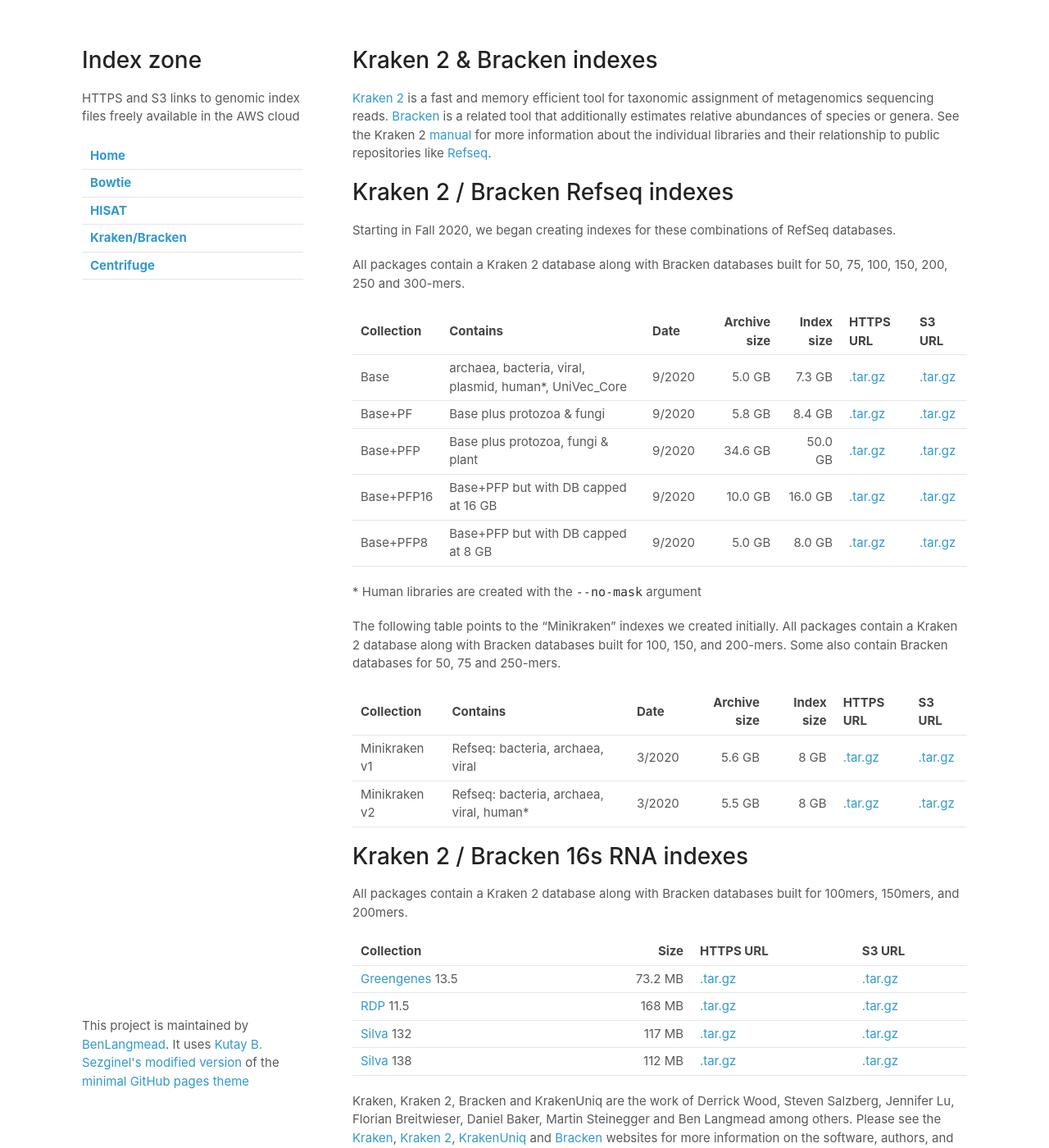
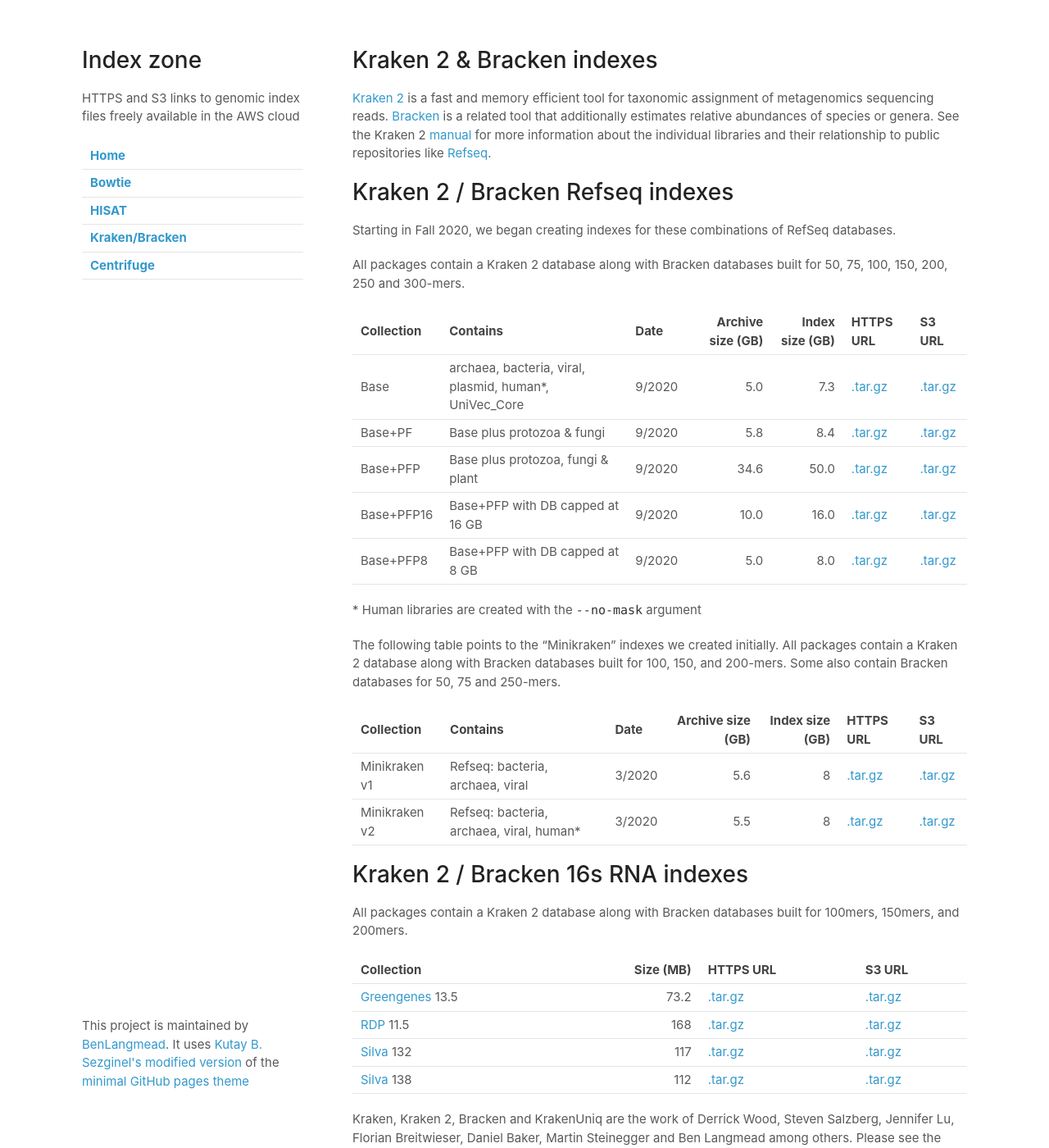
Before and after one commit to BenLangmead/aws-indexes, a Jekyll site: the page built from docs/k2.md, in a window 1280 px wide and 1400 px high. Shown: the whole window at 82% size. Built offline with Jekyll 4.4.1, drawn with Linux system fonts in a browser that asks for light colours; our own code applies the rules of GitHub Pages for plain Markdown files.

Commit message:
more concise tables

```diff
--- a/docs/k2.md
+++ b/docs/k2.md
@@ -11,13 +11,13 @@
 
 <div class="datatable-begin"></div>
 
-Collection    |     Contains                                            | Date    | Archive size |      Index size |                      HTTPS URL | S3 URL
-------------- | ------------------------------------------------------- | ------- | ------------:| ---------------:| ------------------------------ | ----------------------------
-Base          | archaea, bacteria, viral, plasmid, human*, UniVec_Core  | 9/2020  |       5.0 GB |          7.3 GB | [.tar.gz][k2_base_202009]      | [.tar.gz][k2_base_202009_s3]
-Base+PF       | Base plus protozoa & fungi                              | 9/2020  |       5.8 GB |          8.4 GB | [.tar.gz][k2_pluspf_202009]    | [.tar.gz][k2_pluspf_202009_s3]
-Base+PFP      | Base plus protozoa, fungi & plant                       | 9/2020  |      34.6 GB |         50.0 GB | [.tar.gz][k2_pluspfp_202009]   | [.tar.gz][k2_pluspfp_202009_s3]
-Base+PFP16    | Base+PFP but with DB capped at 16 GB                    | 9/2020  |      10.0 GB |         16.0 GB | [.tar.gz][k2_pluspfp16_202009] | [.tar.gz][k2_pluspfp16_202009_s3]
-Base+PFP8     | Base+PFP but with DB capped at 8 GB                     | 9/2020  |       5.0 GB |          8.0 GB | [.tar.gz][k2_pluspfp8_202009]  | [.tar.gz][k2_pluspfp8_202009_s3]
+Collection    |     Contains                                            | Date    | Archive size (GB) | Index size (GB) |                      HTTPS URL | S3 URL
+------------- | ------------------------------------------------------- | ------- | -----------------:| ---------------:| ------------------------------ | ----------------------------
+Base          | archaea, bacteria, viral, plasmid, human*, UniVec_Core  | 9/2020  |               5.0 |             7.3 | [.tar.gz][k2_base_202009]      | [.tar.gz][k2_base_202009_s3]
+Base+PF       | Base plus protozoa & fungi                              | 9/2020  |               5.8 |             8.4 | [.tar.gz][k2_pluspf_202009]    | [.tar.gz][k2_pluspf_202009_s3]
+Base+PFP      | Base plus protozoa, fungi & plant                       | 9/2020  |              34.6 |            50.0 | [.tar.gz][k2_pluspfp_202009]   | [.tar.gz][k2_pluspfp_202009_s3]
+Base+PFP16    | Base+PFP with DB capped at 16 GB                        | 9/2020  |              10.0 |            16.0 | [.tar.gz][k2_pluspfp16_202009] | [.tar.gz][k2_pluspfp16_202009_s3]
+Base+PFP8     | Base+PFP with DB capped at 8 GB                         | 9/2020  |               5.0 |             8.0 | [.tar.gz][k2_pluspfp8_202009]  | [.tar.gz][k2_pluspfp8_202009_s3]
 
 <div class="datatable-end"></div>
 
@@ -40,10 +40,10 @@
 <div class="datatable-begin"></div>
 
 
-Collection    |     Contains                                                   | Date     | Archive size |      Index size |                 HTTPS URL | S3 URL
-------------- | -------------------------------------------------------------- | -------- | ------------:| ---------------:| ------------------------- | ----------------------------
-Minikraken v1 | Refseq: bacteria, archaea, viral                               | 3/2020   |       5.6 GB |            8 GB | [.tar.gz][k2_mini_v1]     | [.tar.gz][k2_mini_v1_s3]
-Minikraken v2 | Refseq: bacteria, archaea, viral, human*                       | 3/2020   |       5.5 GB |            8 GB | [.tar.gz][k2_mini_v2]     | [.tar.gz][k2_mini_v2_s3]
+Collection    |     Contains                                                   | Date     | Archive size (GB) | Index size (GB) |                 HTTPS URL | S3 URL
+------------- | -------------------------------------------------------------- | -------- | -----------------:| ---------------:| ------------------------- | ----------------------------
+Minikraken v1 | Refseq: bacteria, archaea, viral                               | 3/2020   |               5.6 |               8 | [.tar.gz][k2_mini_v1]     | [.tar.gz][k2_mini_v1_s3]
+Minikraken v2 | Refseq: bacteria, archaea, viral, human*                       | 3/2020   |               5.5 |               8 | [.tar.gz][k2_mini_v2]     | [.tar.gz][k2_mini_v2_s3]
 
 <div class="datatable-end"></div>
 
@@ -58,12 +58,12 @@
 
 <div class="datatable-begin"></div>
 
-Collection              |  Size     | HTTPS URL                        | S3 URL
------------------------ | ---------:| -------------------------------- | -------
-[Greengenes] 13.5       |  73.2 MB  | [.tar.gz][k2_16s_greengenes_135] | [.tar.gz][k2_16s_greengenes_135_s3]
-[RDP] 11.5              |  168 MB   | [.tar.gz][k2_16s_rdp_115]        | [.tar.gz][k2_16s_rdp_115_s3]
-[Silva] 132             |  117 MB   | [.tar.gz][k2_16s_silva_132]      | [.tar.gz][k2_16s_silva_132_s3]
-[Silva] 138             |  112 MB   | [.tar.gz][k2_16s_silva_138]      | [.tar.gz][k2_16s_silva_138_s3]
+Collection              |  Size (MB) | HTTPS URL                        | S3 URL
+----------------------- | ----------:| -------------------------------- | -------
+[Greengenes] 13.5       |  73.2      | [.tar.gz][k2_16s_greengenes_135] | [.tar.gz][k2_16s_greengenes_135_s3]
+[RDP] 11.5              |  168       | [.tar.gz][k2_16s_rdp_115]        | [.tar.gz][k2_16s_rdp_115_s3]
+[Silva] 132             |  117       | [.tar.gz][k2_16s_silva_132]      | [.tar.gz][k2_16s_silva_132_s3]
+[Silva] 138             |  112       | [.tar.gz][k2_16s_silva_138]      | [.tar.gz][k2_16s_silva_138_s3]
 
 <div class="datatable-end"></div>
 
```
